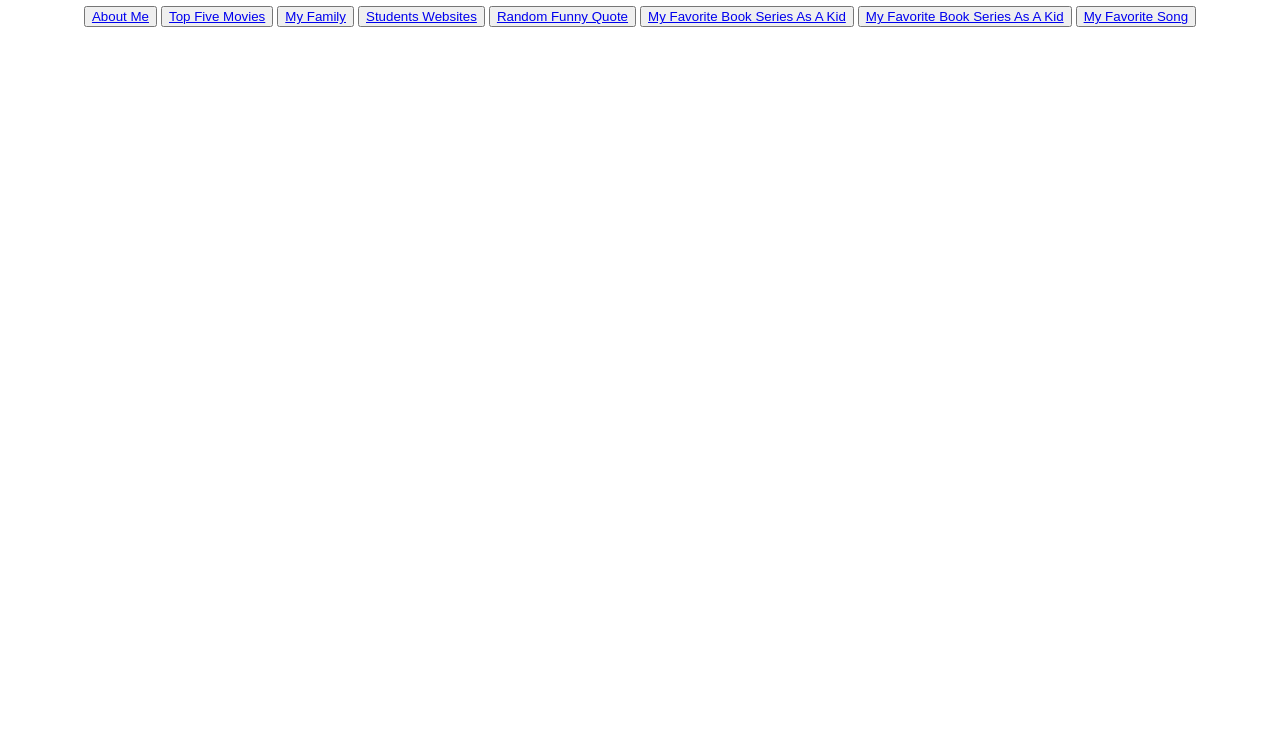
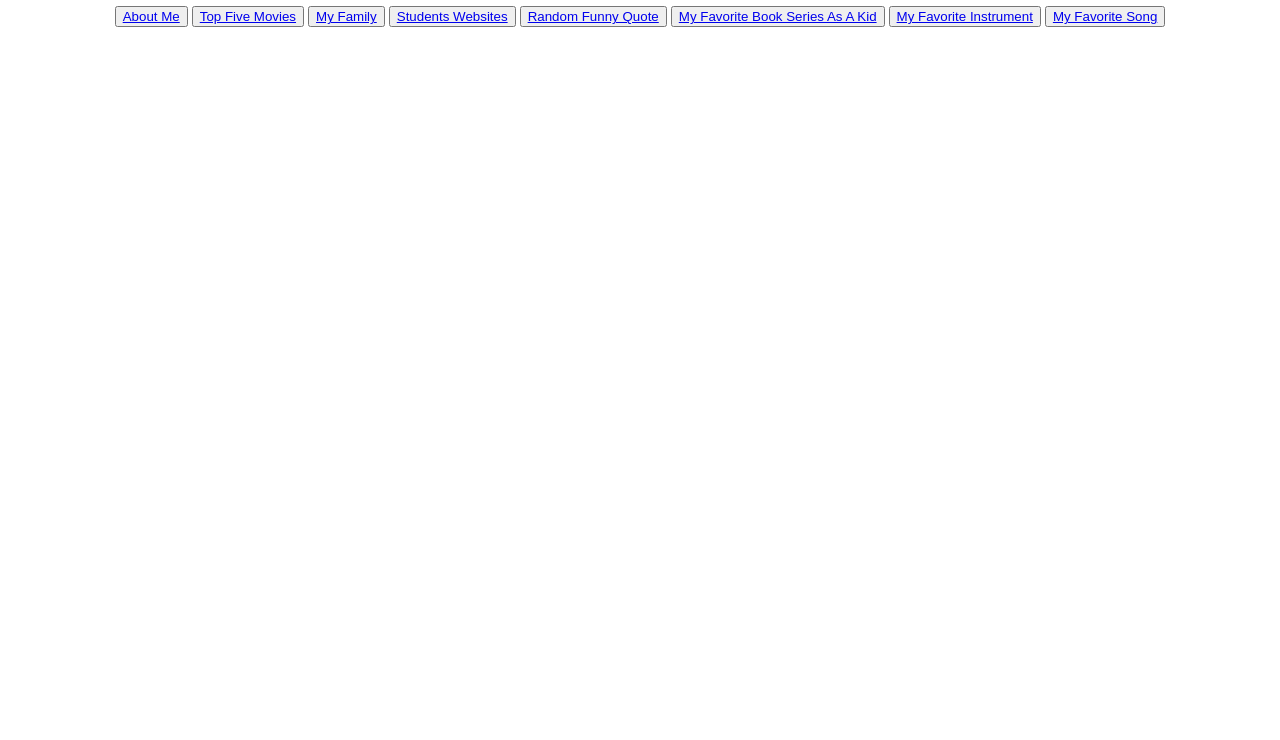
Before and after one commit to AngelLopezRaygoza/AngelLopezRaygoza.github.io, a plain HTML site: page index.html in a window 1280 px wide. Shown: the part 60-800 px from the top of the page. Drawn offline with Linux system fonts and the light colour scheme.

Commit message:
Added Even More Buttons

```diff
--- a/index.html
+++ b/index.html
@@ -47,7 +47,7 @@
 
          <button type="button">
             <a href="MyFavoriteInstrument.html">
-                My Favorite Book Series As A Kid
+                My Favorite Instrument
             </a>
         </button>
 
```
